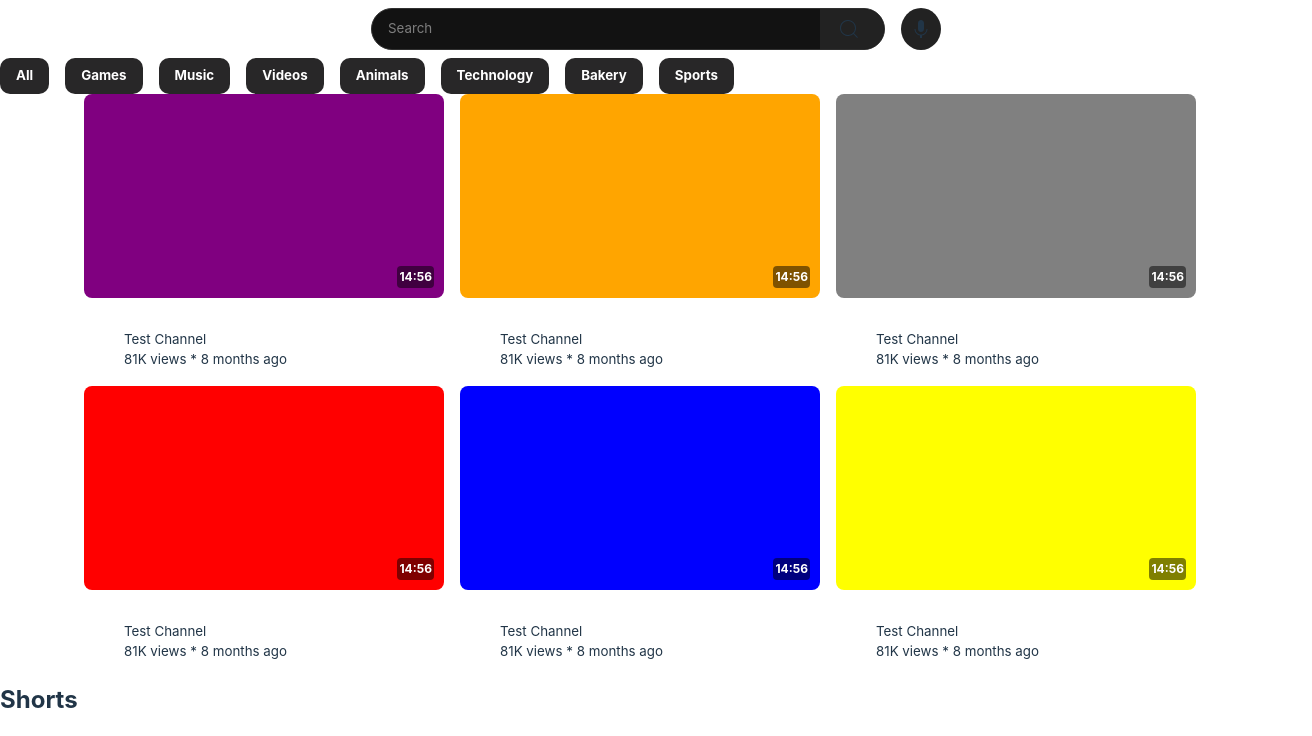
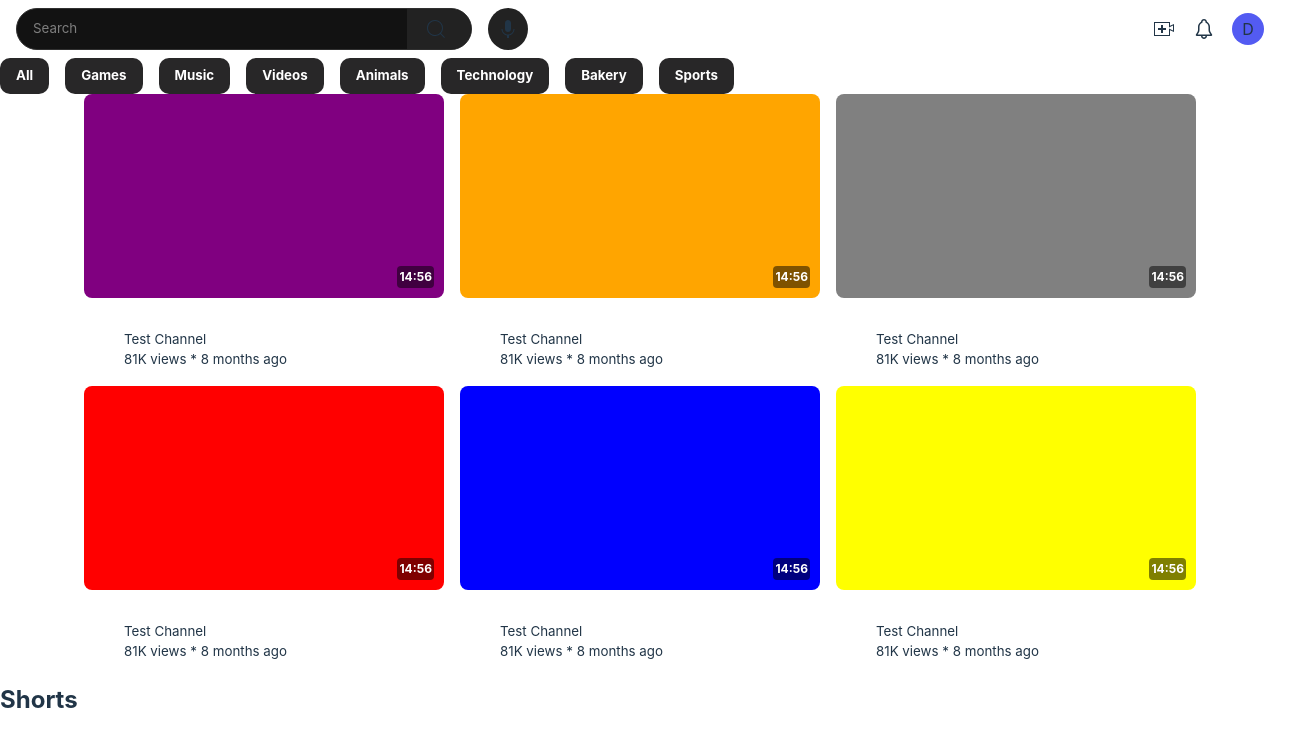
Before and after one commit to dlvisser/youtube-clone, a React (Vite) app: page / in a window 1280 px wide. Shown: the top 736 px of the page, 1312 px wide, since content can reach past the window. Built offline with nearby package versions, Linux system fonts and the light colour scheme.

Commit message:
Add profile block without functionalities

```diff
--- a/src/components/masthead/MastHead.css
+++ b/src/components/masthead/MastHead.css
@@ -1,7 +1,13 @@
 .masthead-container {
   display: flex;
-  width: 100%;
+  flex-direction: row;
   justify-content: center;
   padding: 8px 16px;
+}
+
+.search-container {
+  display: flex;
+  flex-direction: row;
+  width: 100%;
   gap: 16px;
 }
--- a/src/components/masthead/MastHead.tsx
+++ b/src/components/masthead/MastHead.tsx
@@ -1,11 +1,15 @@
 import "./MastHead.css";
 import SearchBar from "./searchbar/SearchBar.tsx";
 import VoiceSearch from "./voicesearch/VoiceSearch.tsx";
+import ProfileBlock from "./profileblock/ProfileBlock.tsx";
 
 export default function MastHead() {
   return (<div className="masthead-container">
-        <SearchBar/>
-        <VoiceSearch/>
+          <div className="search-container">
+              <SearchBar/>
+              <VoiceSearch/>
+          </div>
+          <ProfileBlock/>
   </div>
     )
 }
--- /dev/null
+++ b/src/components/masthead/profileblock/ProfileBlock.css
@@ -0,0 +1,16 @@
+.profile-block-container {
+    display: flex;
+    flex-direction: row;
+    align-items: center;
+    gap: 16px;
+}
+
+.profile-container {
+    background-color: #535bf2;
+    width: 32px;
+    height: 32px;
+    border-radius: 50%;
+    display: flex;
+    align-items: center;
+    justify-content: center;
+}
--- /dev/null
+++ b/src/components/masthead/profileblock/ProfileBlock.tsx
@@ -0,0 +1,23 @@
+import "./ProfileBlock.css"
+
+export default function ProfileBlock() {
+    return (
+        <div className="profile-block-container">
+            <svg xmlns="http://www.w3.org/2000/svg" height="24" width="24" focusable="false" aria-hidden="true"
+                 fill="currentColor">
+                <path
+                    d="M14 13h-3v3H9v-3H6v-2h3V8h2v3h3v2zm3-7H3v12h14v-6.39l4 1.83V8.56l-4 1.83V6m1-1v3.83L22 7v8l-4-1.83V19H2V5h16z"></path>
+            </svg>
+            <svg xmlns="http://www.w3.org/2000/svg" fill="currentColor" height="24" viewBox="0 0 24 24" width="24"
+                 focusable="false" aria-hidden="true"
+                 >
+                <path clip-rule="evenodd"
+                      d="m13.497 4.898.053.8.694.4C15.596 6.878 16.5 8.334 16.5 10v2.892c0 .997.27 1.975.784 2.83L18.35 17.5H5.649l1.067-1.778c.513-.855.784-1.833.784-2.83V10c0-1.666.904-3.122 2.256-3.902l.694-.4.053-.8c.052-.78.703-1.398 1.497-1.398.794 0 1.445.618 1.497 1.398ZM6 10c0-2.224 1.21-4.165 3.007-5.201C9.11 3.236 10.41 2 12 2c1.59 0 2.89 1.236 2.993 2.799C16.79 5.835 18 7.776 18 10v2.892c0 .725.197 1.436.57 2.058l1.521 2.535c.4.667-.08 1.515-.857 1.515H15c0 .796-.316 1.559-.879 2.121-.562.563-1.325.879-2.121.879s-1.559-.316-2.121-.879C9.316 20.56 9 19.796 9 19H4.766c-.777 0-1.257-.848-.857-1.515L5.43 14.95c.373-.622.57-1.333.57-2.058V10Zm4.5 9c0 .398.158.78.44 1.06.28.282.662.44 1.06.44s.78-.158 1.06-.44c.282-.28.44-.662.44-1.06h-3Z"
+                      fill-rule="evenodd"></path>
+            </svg>
+            <div className="profile-container">
+                D
+            </div>
+        </div>
+    );
+}
```
